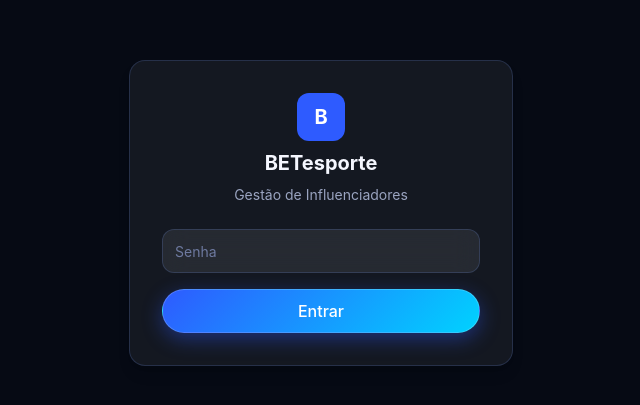
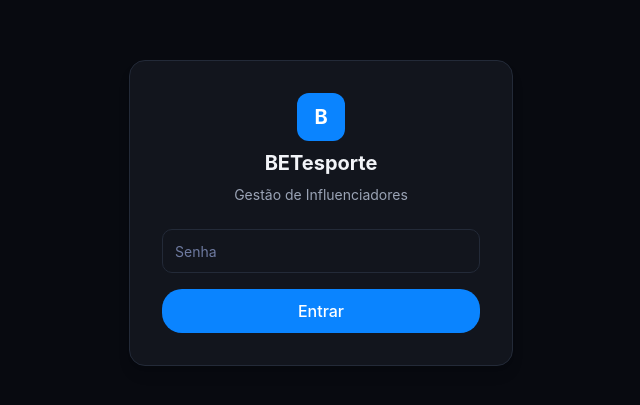
Before and after one commit to ribeiroruan74/betesporte, a Next.js app: page /login in a window 1280 px wide. Shown: the part 187-592 px from the top of the page, without its empty margins (319-959 px from the left). Built offline with nearby package versions, Linux system fonts and the light colour scheme.

Commit message:
sidebar estilo referencia flat sem gradientes

```diff
--- a/app/globals.css
+++ b/app/globals.css
@@ -2,32 +2,30 @@
 @custom-variant dark (&:where(.dark, .dark *));
 
 /* ============================================================
-   TEMA AZUL PROFUNDO + SIDEBAR ESTILO REFERÊNCIA — BETesporte
-   Fundo com brilho azul + sidebar navy + gradientes cobalto→ciano
+   TEMA FLAT AZUL ESCURO — BETesporte
+   Sem gradientes, sem glow. Sidebar estilo referência.
    ============================================================ */
 
 :root,
 .dark {
-  --background: #060a14;
-  --foreground: #f5f7ff;
-  --card: rgba(255, 255, 255, 0.06);
-  --card-strong: rgba(255, 255, 255, 0.12);
-  --card-foreground: #f5f7ff;
-  --muted: rgba(255, 255, 255, 0.08);
-  --muted-foreground: #9aa4c0;
-  --border: rgba(120, 160, 255, 0.18);
-  --border-strong: rgba(160, 200, 255, 0.32);
-  --input: rgba(255, 255, 255, 0.08);
-  --primary: #2e5bff;
+  --background: #080a10;
+  --foreground: #f2f4f8;
+  --card: #12151d;
+  --card-strong: #1a1f2b;
+  --card-foreground: #f2f4f8;
+  --muted: #1a1f2b;
+  --muted-foreground: #9aa3b5;
+  --border: #232a38;
+  --border-strong: #2f3849;
+  --input: #12151d;
+  --primary: #0a84ff;
   --primary-foreground: #ffffff;
-  --accent: #00d2ff;
+  --accent: #0a84ff;
   --destructive: #ff453a;
-  --ring: #2e5bff;
-  --radius-lg: 1.5rem;
-  --radius-md: 1rem;
-  --radius-sm: 0.75rem;
-  --glass-blur: 20px;
-  --grad-primary: linear-gradient(135deg, #2e5bff 0%, #00d2ff 100%);
+  --ring: #0a84ff;
+  --radius-lg: 1.25rem;
+  --radius-md: 0.875rem;
+  --radius-sm: 0.625rem;
   --font-sans: -apple-system, BlinkMacSystemFont, "SF Pro Text", "SF Pro Display",
     "Helvetica Neue", "Segoe UI", Roboto, Arial, sans-serif;
 }
@@ -53,7 +51,7 @@
 }
 
 /* ============================================================
-   BASE
+   BASE — fundo sólido, sem gradiente
    ============================================================ */
 * {
   border-color: var(--color-border);
@@ -72,92 +70,70 @@
   max-width: 100%;
 }
 
-/* Fundo estilo referência: azul profundo com brilho radial (glow) */
-body {
-  background-image:
-    radial-gradient(900px 520px at 12% -8%, rgba(46, 91, 255, 0.35), transparent 60%),
-    radial-gradient(820px 520px at 108% 8%, rgba(0, 210, 255, 0.20), transparent 55%),
-    radial-gradient(720px 600px at 50% 120%, rgba(30, 60, 200, 0.28), transparent 60%),
-    radial-gradient(520px 420px at 86% 92%, rgba(0, 120, 255, 0.16), transparent 60%);
-  background-attachment: fixed;
-}
-
-/* Filhos de flex/grid nunca forçam largura maior que o pai */
 .flex > *:not(.shrink-0),
 .grid > * {
   min-width: 0;
 }
 
 /* ============================================================
-   SIDEBAR — estilo referência (navy sólido + gradiente no ativo)
+   SIDEBAR — estilo referência (flat, sólida, indicador lateral)
    ============================================================ */
 .glass-sidebar,
 aside,
 [class*="sidebar"] {
-  background: linear-gradient(180deg, #0b1224 0%, #070c1a 100%) !important;
+  background-color: #0d0f16 !important;
   border-right: 1px solid var(--border) !important;
-  box-shadow: 8px 0 32px rgba(0, 0, 0, 0.4) !important;
+  box-shadow: none !important;
 }
 
-/* Item ativo da sidebar: pílula com gradiente azul + brilho (glow) */
+/* Item ativo: fundo sólido + traço lateral azul (indicador) */
 [class*="sidebar"] [data-active="true"],
 [class*="sidebar"] [aria-current="page"],
 [class*="sidebar"] a[class*="active"] {
-  background: var(--grad-primary) !important;
+  background-color: rgba(10, 132, 255, 0.16) !important;
   color: #ffffff !important;
-  box-shadow: 0 6px 22px rgba(46, 91, 255, 0.5) !important;
+  box-shadow: none !important;
+  border-left: 3px solid var(--primary) !important;
+  border-radius: 0.5rem !important;
 }
 
 [class*="sidebar"] [data-active="true"] svg,
 [class*="sidebar"] [aria-current="page"] svg,
 [class*="sidebar"] a[class*="active"] svg {
-  color: #ffffff !important;
+  color: var(--primary) !important;
 }
 
-/* Hover suave nos demais itens */
+/* Hover suave */
 [class*="sidebar"] [class*="menu"] a:hover {
-  background: rgba(255, 255, 255, 0.08) !important;
+  background-color: var(--muted) !important;
 }
 
-/* Logo da sidebar */
+/* Rótulos de seção */
+[class*="sidebar"] [class*="group-label"] {
+  color: var(--muted-foreground) !important;
+  text-transform: uppercase;
+  font-size: 11px;
+  letter-spacing: 0.04em;
+  font-weight: 600;
+}
+
+/* Logo */
 [class*="sidebar"] a[href="/"] {
   color: var(--color-foreground);
 }
 
 /* ============================================================
-   VIDRO — cards e painéis
+   CARDS — flat, sem blur excessivo
    ============================================================ */
 .glass-card,
-.glass-panel {
-  background: var(--card);
-  -webkit-backdrop-filter: blur(var(--glass-blur)) saturate(180%);
-  backdrop-filter: blur(var(--glass-blur)) saturate(180%);
+.glass-panel,
+.glass-card-strong {
+  background-color: var(--card);
   border: 1px solid var(--border);
   border-radius: var(--radius-lg);
-  box-shadow:
-    0 8px 32px rgba(0, 0, 0, 0.35),
-    inset 0 1px 0 rgba(255, 255, 255, 0.1);
-  transition: transform 0.2s ease, box-shadow 0.2s ease, background 0.2s ease;
-  max-width: 100%;
-  overflow-wrap: break-word;
-}
-
-.glass-card:hover {
-  background: var(--card-strong);
-  box-shadow:
-    0 12px 40px rgba(0, 0, 0, 0.45),
-    inset 0 1px 0 rgba(255, 255, 255, 0.16);
-}
-
-.glass-card-strong {
-  background: var(--card-strong);
-  -webkit-backdrop-filter: blur(24px) saturate(190%);
-  backdrop-filter: blur(24px) saturate(190%);
-  border: 1px solid var(--border-strong);
-  border-radius: var(--radius-lg);
-  box-shadow:
-    0 8px 32px rgba(0, 0, 0, 0.35),
-    inset 0 1px 0 rgba(255, 255, 255, 0.14);
+  box-shadow: none !important;
+  backdrop-filter: none !important;
+  -webkit-backdrop-filter: none !important;
   max-width: 100%;
   overflow-wrap: break-word;
 }
@@ -167,9 +143,7 @@
    ============================================================ */
 .glass-header,
 header {
-  background: rgba(6, 10, 20, 0.72) !important;
-  -webkit-backdrop-filter: blur(24px) saturate(180%) !important;
-  backdrop-filter: blur(24px) saturate(180%) !important;
+  background-color: rgba(8, 10, 16, 0.9) !important;
   border-bottom: 1px solid var(--border) !important;
 }
 
@@ -179,12 +153,10 @@
 input,
 select,
 textarea {
-  background: var(--input) !important;
+  background-color: var(--input) !important;
   color: var(--color-foreground) !important;
   border: 1px solid var(--border) !important;
-  border-radius: 0.75rem !important;
-  -webkit-backdrop-filter: blur(12px) !important;
-  backdrop-filter: blur(12px) !important;
+  border-radius: 0.625rem !important;
   max-width: 100%;
   transition: border-color 0.15s ease, box-shadow 0.15s ease;
 }
@@ -198,13 +170,11 @@
 textarea:focus {
   border-color: var(--color-ring) !important;
   outline: none;
-  box-shadow: 0 0 0 3px rgba(46, 91, 255, 0.25) !important;
+  box-shadow: 0 0 0 3px rgba(10, 132, 255, 0.2) !important;
 }
 
 [class*="bg-white/"] {
-  background: var(--card) !important;
-  -webkit-backdrop-filter: blur(var(--glass-blur)) !important;
-  backdrop-filter: blur(var(--glass-blur)) !important;
+  background-color: var(--card) !important;
 }
 
 [class*="text-muted-foreground"],
@@ -213,30 +183,26 @@
 }
 
 /* ============================================================
-   BOTÕES — gradiente azul (cobalto → ciano)
+   BOTÕES — sólidos, sem gradiente
    ============================================================ */
 button[class*="bg-primary"],
 a[class*="bg-primary"] {
-  background: var(--grad-primary) !important;
+  background-color: var(--primary) !important;
   color: var(--color-primary-foreground) !important;
-  border: 1px solid rgba(255, 255, 255, 0.18) !important;
-  box-shadow: 0 6px 20px rgba(46, 91, 255, 0.4) !important;
-  transition: transform 0.15s ease, box-shadow 0.15s ease, filter 0.15s ease;
+  border: none !important;
+  box-shadow: none !important;
 }
 button[class*="bg-primary"]:hover,
 a[class*="bg-primary"]:hover {
-  filter: brightness(1.1);
-  box-shadow: 0 8px 26px rgba(46, 91, 255, 0.55) !important;
+  background-color: #0a6fd6 !important;
 }
 button[class*="border"]:not([class*="bg-primary"]) {
-  background: var(--card) !important;
-  -webkit-backdrop-filter: blur(12px) !important;
-  backdrop-filter: blur(12px) !important;
+  background-color: var(--card) !important;
   border: 1px solid var(--border) !important;
   color: var(--color-foreground) !important;
 }
 button[class*="border"]:not([class*="bg-primary"]):hover {
-  background: var(--card-strong) !important;
+  background-color: var(--muted) !important;
 }
 
 /* ============================================================
@@ -244,17 +210,12 @@
    ============================================================ */
 [class*="fixed"] [class*="rounded"],
 [role="dialog"] {
-  background: rgba(13, 20, 40, 0.88) !important;
-  -webkit-backdrop-filter: blur(32px) saturate(180%) !important;
-  backdrop-filter: blur(32px) saturate(180%) !important;
+  background-color: var(--card) !important;
   border: 1px solid var(--border-strong) !important;
-  box-shadow: 0 24px 64px rgba(0, 0, 0, 0.55) !important;
   max-width: 100%;
 }
 [class*="fixed"] {
-  background: rgba(2, 5, 12, 0.65) !important;
-  -webkit-backdrop-filter: blur(6px) !important;
-  backdrop-filter: blur(6px) !important;
+  background-color: rgba(0, 0, 0, 0.65) !important;
 }
 
 /* ============================================================
@@ -277,11 +238,11 @@
 }
 table tr:hover,
 [class*="table"] tr:hover {
-  background: var(--muted) !important;
+  background-color: var(--muted) !important;
 }
 
 /* ============================================================
-   DOCK FLUTUANTE (barra inferior com gradiente azul no ativo)
+   DOCK FLUTUANTE (barra inferior, sem gradiente)
    ============================================================ */
 .ios-tabbar {
   position: fixed;
@@ -292,16 +253,12 @@
   display: flex;
   align-items: center;
   justify-content: space-around;
-  height: 66px;
+  height: 64px;
   padding: 5px 8px;
-  background: rgba(13, 20, 40, 0.82);
-  -webkit-backdrop-filter: blur(28px) saturate(190%);
-  backdrop-filter: blur(28px) saturate(190%);
+  background-color: rgba(18, 21, 29, 0.92);
   border: 1px solid var(--border-strong);
   border-radius: 24px;
-  box-shadow:
-    0 16px 48px rgba(0, 0, 0, 0.5),
-    inset 0 1px 0 rgba(255, 255, 255, 0.15);
+  box-shadow: 0 12px 40px rgba(0, 0, 0, 0.45);
 }
 
 .ios-tab-item {
@@ -312,13 +269,13 @@
   gap: 3px;
   flex: 1;
   min-width: 0;
-  height: 56px;
-  border-radius: 18px;
+  height: 54px;
+  border-radius: 16px;
   color: var(--color-muted-foreground);
   font-size: 10px;
   font-weight: 500;
   text-decoration: none;
-  transition: color 0.15s ease, background 0.15s ease, transform 0.15s ease;
+  transition: color 0.15s ease, background 0.15s ease;
 }
 
 .ios-tab-icon {
@@ -328,7 +285,7 @@
   width: 44px;
   height: 30px;
   border-radius: 15px;
-  transition: background 0.2s ease, box-shadow 0.2s ease;
+  transition: background 0.2s ease;
 }
 
 .ios-tab-icon svg {
@@ -338,22 +295,21 @@
 }
 
 .ios-tab-item.active {
-  color: #ffffff;
+  color: var(--primary);
 }
 
 .ios-tab-item.active .ios-tab-icon {
-  background: var(--grad-primary);
-  box-shadow: 0 6px 18px rgba(46, 91, 255, 0.5);
+  background-color: rgba(10, 132, 255, 0.18);
 }
 
 .ios-tab-item.active .ios-tab-label {
-  color: #5ac8fa;
+  color: var(--primary);
   font-weight: 600;
 }
 
 @media (max-width: 767px) {
   .ios-tabbar-padding {
-    padding-bottom: 88px !important;
+    padding-bottom: 84px !important;
   }
 }
 
@@ -378,7 +334,7 @@
   background: transparent;
 }
 ::-webkit-scrollbar-thumb {
-  background: rgba(120, 150, 220, 0.3);
+  background: rgba(140, 150, 175, 0.3);
   border-radius: 8px;
 }
 
```
